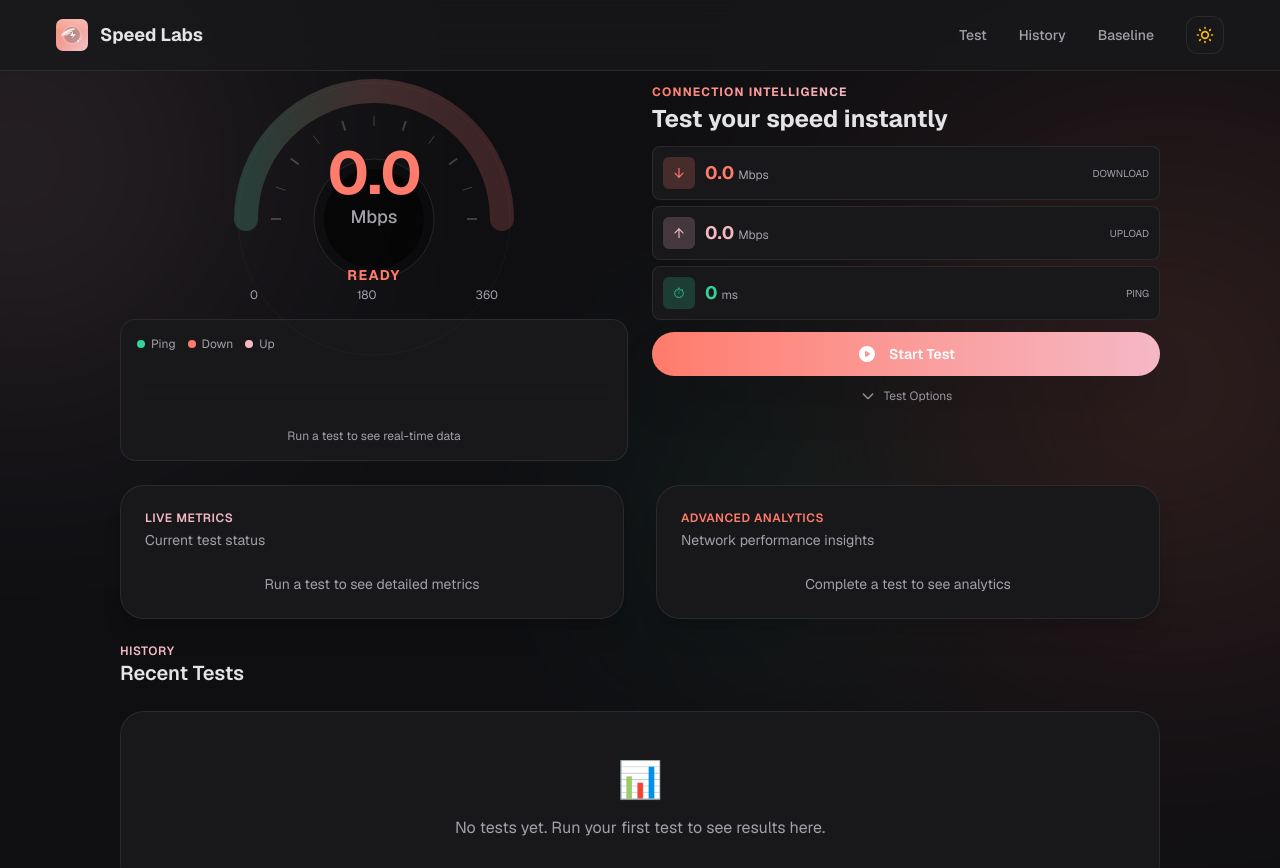
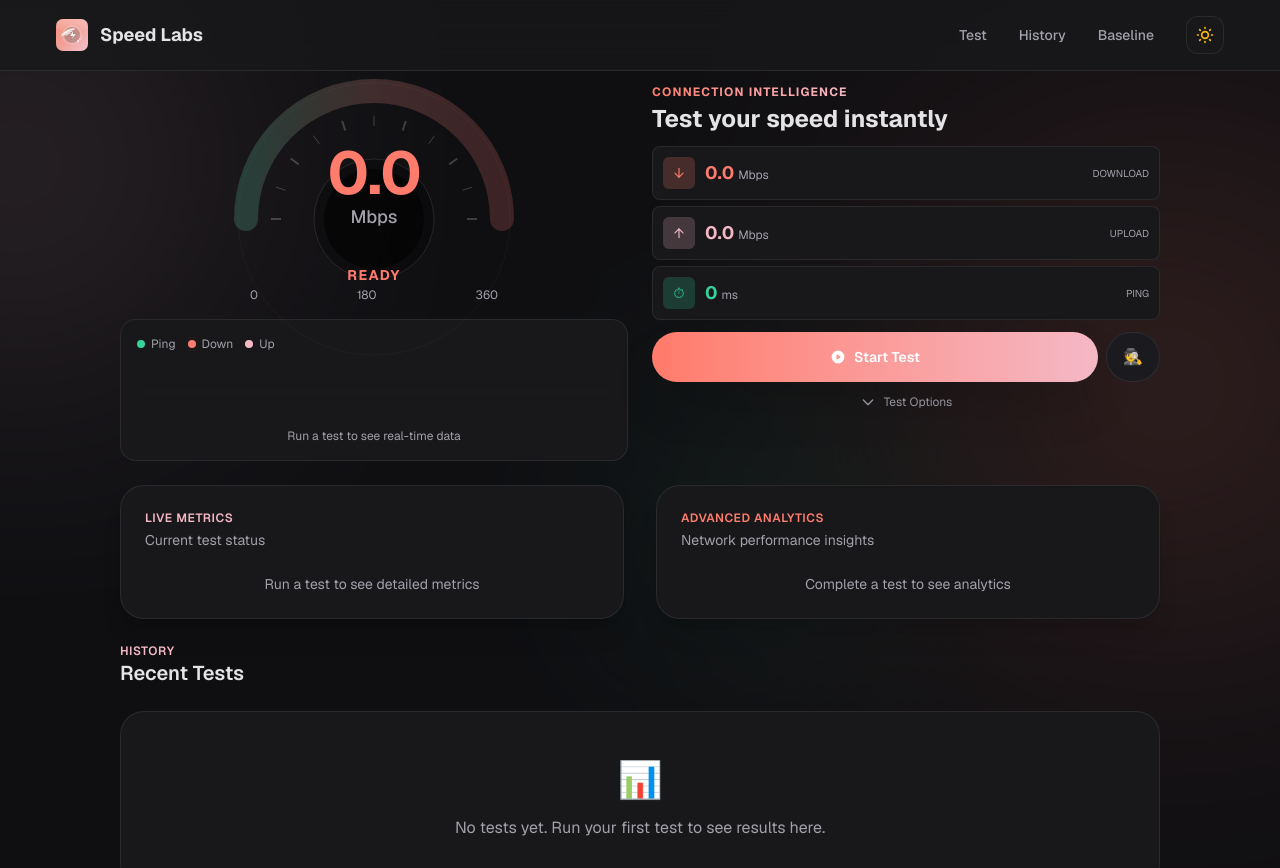
Before and after one commit to Foolish-Genius/speedtest, a Next.js app: page / in a window 1280 px wide. Shown: the top 868 px of the page. Built offline with nearby package versions, Linux system fonts and the light colour scheme.

Commit message:
incognito test

```diff
--- a/src/app/page.tsx
+++ b/src/app/page.tsx
@@ -1152,16 +1152,17 @@ export default function Home() {
                 </div>
               </div>
 
-              {/* Start Button */}
-              <button
-                onClick={startTest}
+              {/* Start Buttons - Split into Regular and Incognito */}
+              <div className="flex gap-2">
+                <button
+                  onClick={() => { setIncognitoMode(false); startTest(); }}
                   disabled={running}
-                className="group relative overflow-hidden rounded-full bg-gradient-to-r from-[#ff7b6b] to-[#f4b8c5] px-6 py-3 font-semibold text-white shadow-2xl transition-all duration-300 hover:scale-[1.02] hover:shadow-[0_20px_40px_rgba(255,123,107,0.3)] disabled:cursor-not-allowed disabled:opacity-60 disabled:scale-100 text-sm ripple w-full"
-              >
-                <span className="relative z-10 flex items-center justify-center gap-3">
-                  {running ? (
+                  className="group relative overflow-hidden rounded-full bg-gradient-to-r from-[#ff7b6b] to-[#f4b8c5] px-5 py-3 font-semibold text-white shadow-2xl transition-all duration-300 hover:scale-[1.02] hover:shadow-[0_20px_40px_rgba(255,123,107,0.3)] disabled:cursor-not-allowed disabled:opacity-60 disabled:scale-100 text-sm ripple flex-1"
+                >
+                  <span className="relative z-10 flex items-center justify-center gap-2">
+                    {running && !incognitoMode ? (
                       <>
-                      <svg className="w-5 h-5 animate-spin" fill="none" viewBox="0 0 24 24">
+                        <svg className="w-4 h-4 animate-spin" fill="none" viewBox="0 0 24 24">
                           <circle className="opacity-25" cx="12" cy="12" r="10" stroke="currentColor" strokeWidth="4" />
                           <path className="opacity-75" fill="currentColor" d="M4 12a8 8 0 018-8V0C5.373 0 0 5.373 0 12h4z" />
                         </svg>
@@ -1171,7 +1172,7 @@ export default function Home() {
                       "Test Again"
                     ) : (
                       <>
-                      <svg className="w-5 h-5" fill="currentColor" viewBox="0 0 20 20">
+                        <svg className="w-4 h-4" fill="currentColor" viewBox="0 0 20 20">
                           <path fillRule="evenodd" d="M10 18a8 8 0 100-16 8 8 0 000 16zM9.555 7.168A1 1 0 008 8v4a1 1 0 001.555.832l3-2a1 1 0 000-1.664l-3-2z" clipRule="evenodd" />
                         </svg>
                         Start Test
@@ -1179,6 +1180,26 @@ export default function Home() {
                     )}
                   </span>
                 </button>
+                <button
+                  onClick={() => { setIncognitoMode(true); startTest(); }}
+                  disabled={running}
+                  title="Run test without saving to history"
+                  className="group relative overflow-hidden rounded-full bg-[var(--background-secondary)] border border-[var(--border)] px-4 py-3 font-semibold text-[var(--foreground)] transition-all duration-300 hover:scale-[1.02] hover:bg-[var(--card)] disabled:cursor-not-allowed disabled:opacity-60 disabled:scale-100 text-sm"
+                >
+                  <span className="relative z-10 flex items-center justify-center gap-2">
+                    {running && incognitoMode ? (
+                      <>
+                        <svg className="w-4 h-4 animate-spin" fill="none" viewBox="0 0 24 24">
+                          <circle className="opacity-25" cx="12" cy="12" r="10" stroke="currentColor" strokeWidth="4" />
+                          <path className="opacity-75" fill="currentColor" d="M4 12a8 8 0 018-8V0C5.373 0 0 5.373 0 12h4z" />
+                        </svg>
+                      </>
+                    ) : (
+                      <span className="text-base">🕵️</span>
+                    )}
+                  </span>
+                </button>
+              </div>
 
               {/* Test Options Toggle */}
               <button
@@ -1252,27 +1273,6 @@ export default function Home() {
                     />
                   </div>
 
-                  {/* Incognito Mode */}
-                  <div className="flex items-center justify-between">
-                    <div className="flex items-center gap-2">
-                      <span className="text-base">🕵️</span>
-                      <div>
-                        <p className="text-xs font-medium">Incognito Mode</p>
-                        <p className="text-[10px] text-[var(--foreground-muted)]">Don&apos;t save to history</p>
-                      </div>
-                    </div>
-                    <button
-                      onClick={() => setIncognitoMode(!incognitoMode)}
-                      disabled={running}
-                      className={`relative w-11 h-6 rounded-full transition-colors ${
-                        incognitoMode ? 'bg-[#ff7b6b]' : 'bg-[var(--background-secondary)]'
-                      } disabled:opacity-50`}
-                    >
-                      <div className={`absolute top-1 w-4 h-4 rounded-full bg-white transition-transform ${
-                        incognitoMode ? 'translate-x-6' : 'translate-x-1'
-                      }`} />
-                    </button>
-                  </div>
                 </div>
               )}
             </div>
```
Lines whose indentation alone changed are shown as unchanged.
